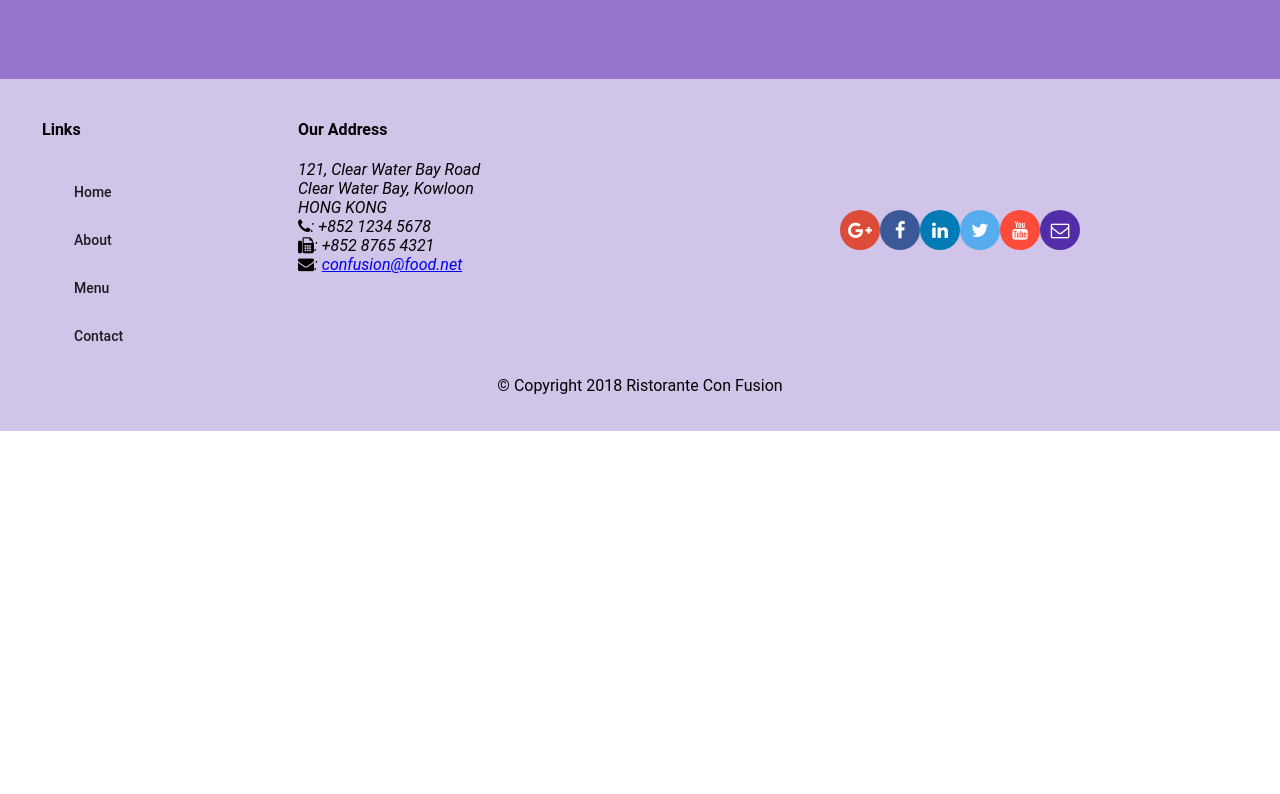
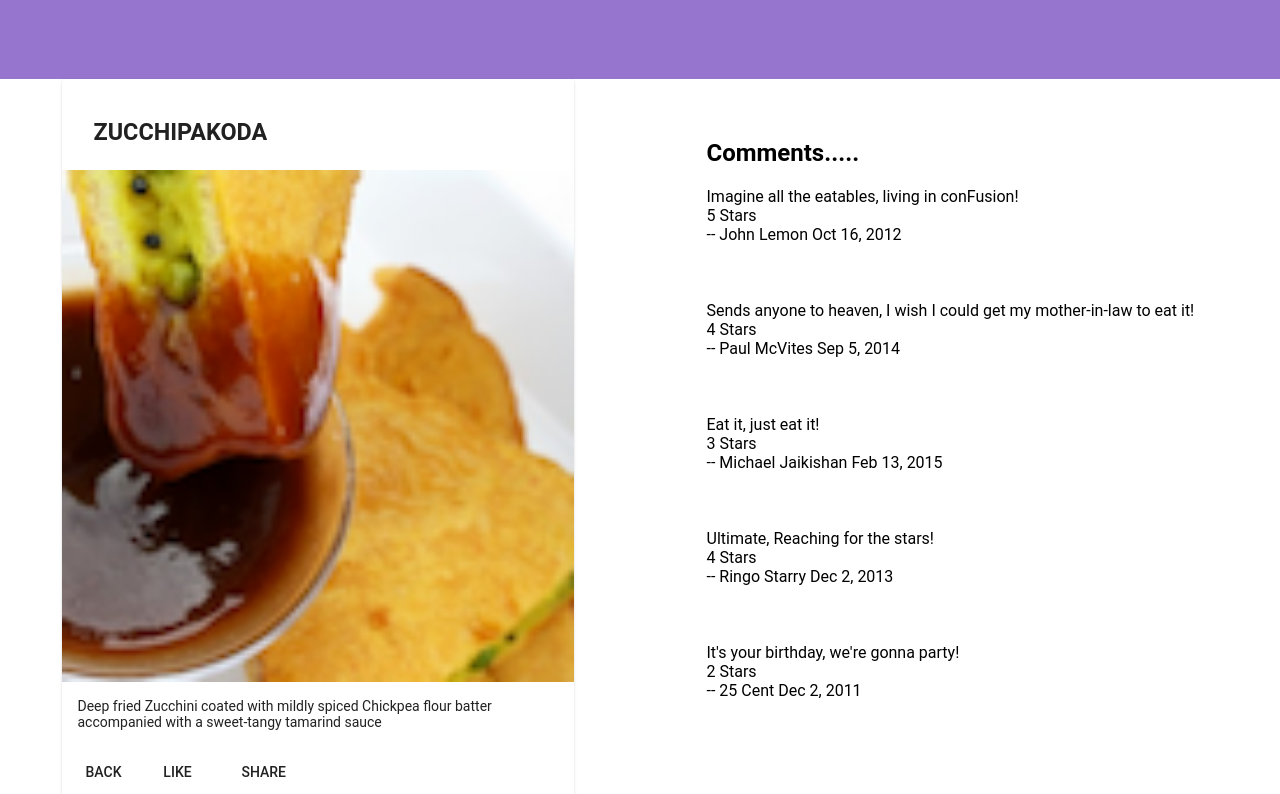
Before and after one commit to SampritiKakoty/CourseEraAngular, an Angular app in the folder conFusion/: page /dishdetail/1 in a window 1280 px wide. Before the commit this address led to /. Shown: the part 324-1118 px from the top of the page. Before the commit the page ends 800 px from the top, so only its background shows below. Built offline with nearby package versions, Linux system fonts and the light colour scheme.

Commit message:
Single Page Applications Part 2

```diff
--- a/conFusion/src/app/app-routing/routes.ts
+++ b/conFusion/src/app/app-routing/routes.ts
@@ -10,5 +10,6 @@
   { path: 'home',  component: HomeComponent },
   { path: 'menu',     component: MenuComponent },
   { path: 'contactus',     component: ContactComponent },
+  { path: 'dishdetail/:id',     component: DishdetailComponent },
   { path: '', redirectTo: '/home', pathMatch: 'full' }
 ];
--- a/conFusion/src/app/dishdetail/dishdetail.component.html
+++ b/conFusion/src/app/dishdetail/dishdetail.component.html
@@ -20,6 +20,7 @@
           </p>
         </mat-card-content>
         <mat-card-actions>
+            <button mat-button (click)="goBack()">BACK</button>
           <button mat-button>LIKE</button>
           <button mat-button>SHARE</button>
         </mat-card-actions>
--- a/conFusion/src/app/dishdetail/dishdetail.component.ts
+++ b/conFusion/src/app/dishdetail/dishdetail.component.ts
@@ -1,5 +1,10 @@
 import { Component, OnInit, Input } from '@angular/core';
 import { Dish } from '../shared/dish';
+import { DishService } from '../services/dish.service';
+
+import { Params, ActivatedRoute } from '@angular/router';
+import { Location } from '@angular/common';
+
 
 
 
@@ -10,15 +15,18 @@
 })
 export class DishdetailComponent implements OnInit {
 
- // dish = DISH;
+  dish: Dish;
 
-  constructor() { }
+  constructor(private dishservice: DishService,
+    private route: ActivatedRoute,
+    private location: Location) { }
 
   ngOnInit() {
+    let id = this.route.snapshot.params['id'];
+    this.dish = this.dishservice.getDish(id);
   }
 
-
-  @Input()
-  dish: Dish;
-
+  goBack(): void {
+    this.location.back();
+  }
 }
--- a/conFusion/src/app/menu/menu.component.html
+++ b/conFusion/src/app/menu/menu.component.html
@@ -11,8 +11,8 @@
 
   <div fxFlex>
     <mat-grid-list cols="2" rowHeight="200px">
-        <mat-grid-tile *ngFor="let dish of dishes" (click) = "onSelect(dish)">
-      <!--mat-grid-tile *ngFor="let dish of dishes"-->
+        <mat-grid-tile *ngFor="let dish of dishes" [routerLink]="['/dishdetail', dish.id]">
+
         <img height="200px" src={{dish.image}} alt={{dish.name}}>
         <mat-grid-tile-footer>
 
@@ -23,7 +23,7 @@
   </div>
 
 
- <app-dishdetail [dish] = "selectedDish"></app-dishdetail>
+
 
  <!-- <app-dishdetail [dish] = "selectedDish"></app-dishdetail>
  <app-dishdetail></app-dishdetail>
```
